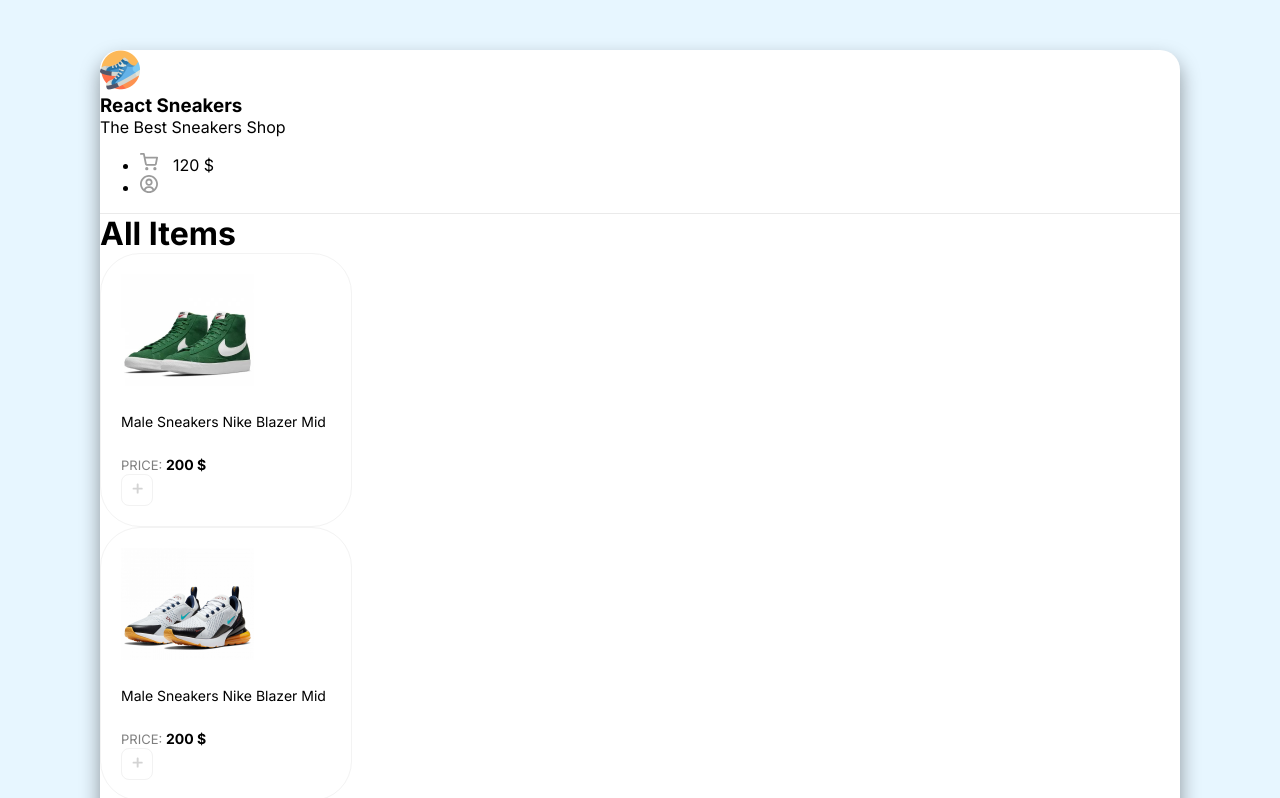
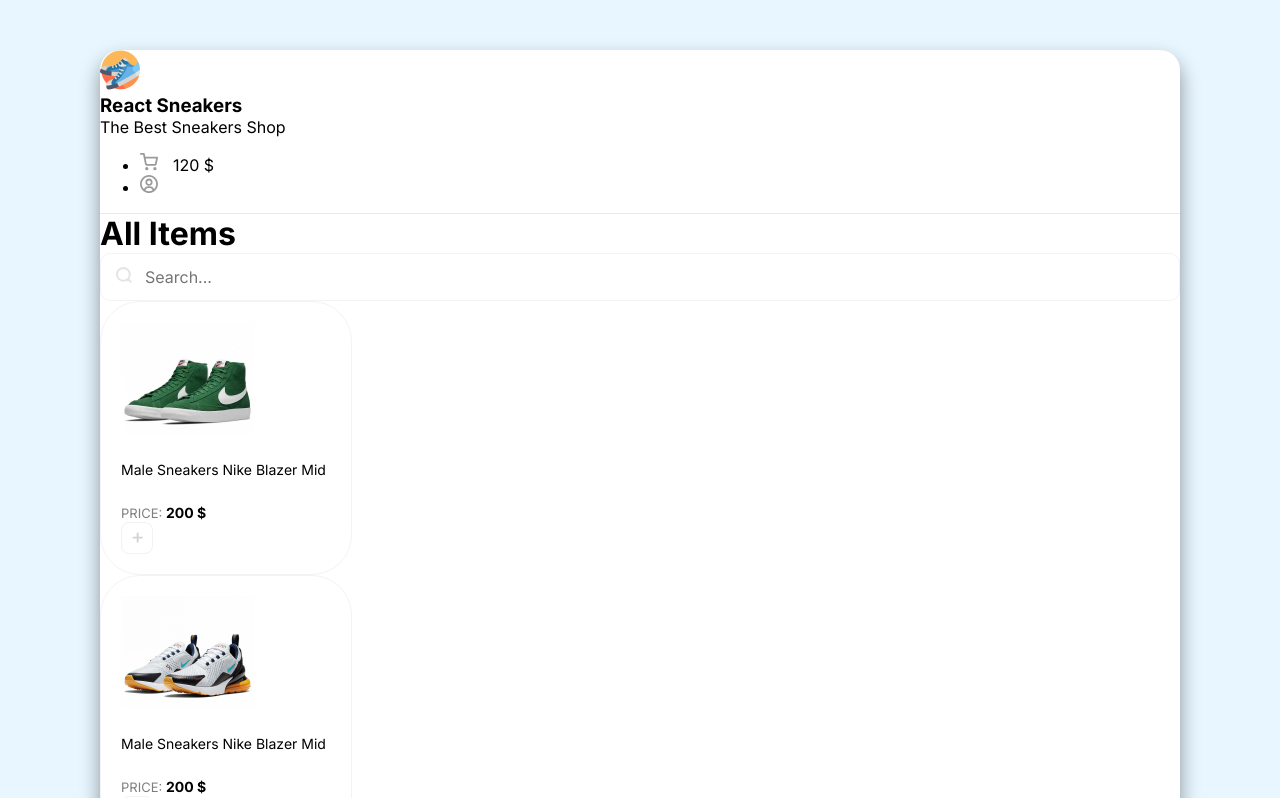
Before and after one commit to timur-cyber/react-sneakers, a React (Vite) app: page / in a window 1280 px wide. Shown: the top 798 px of the page. Built offline with nearby package versions, Linux system fonts and the light colour scheme.

Commit message:
feat: search panel add

```diff
--- a/src/App.jsx
+++ b/src/App.jsx
@@ -24,7 +24,13 @@
         </ul>
       </header>
       <div className="content p-40">
-        <h1 className='mb-40'>All Items</h1>
+        <div className="mb-40 d-flex align-center justify-between">
+          <h1 className=''>All Items</h1>
+          <div className="search-block d-flex">
+            <img src="/img/search.svg" alt="Search" />
+            <input placeholder="Search..." />
+          </div>
+        </div>
 
         <div className="d-flex">
           <div className="card">
--- a/src/App.scss
+++ b/src/App.scss
@@ -11,6 +11,11 @@
       color: blue;
     }
   }
+}
+
+* {
+  font-family: "Inter", system-ui,
+  -apple-system, BlinkMacSystemFont, 'Segoe UI', Roboto, Oxygen, Ubuntu, Cantarell, 'Open Sans', 'Helvetica Neue', sans-serif;
 }
 
 .wrapper {
@@ -70,3 +75,16 @@
   width: 32px;
   cursor: pointer;
 }
+
+.search-block {
+  border: 1px solid #f3f3f3;
+  border-radius: 10px;
+  padding: 0 15px;
+
+  input {
+    border: 0;
+    padding: 13px;
+    font-size: 16px;
+    width: 200px;
+  }
+}
```
